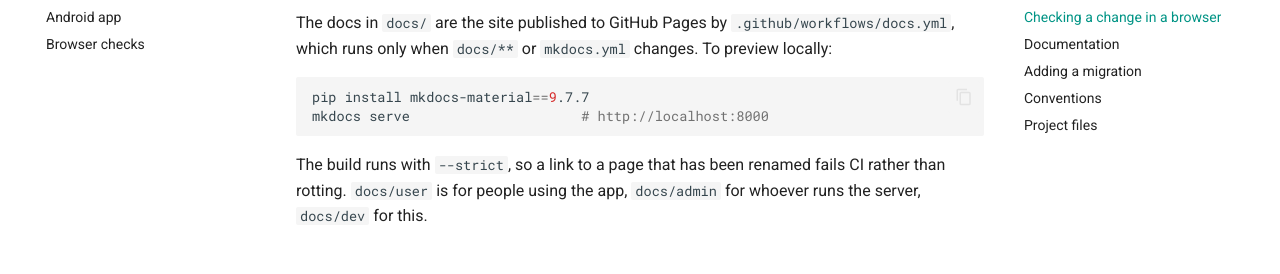
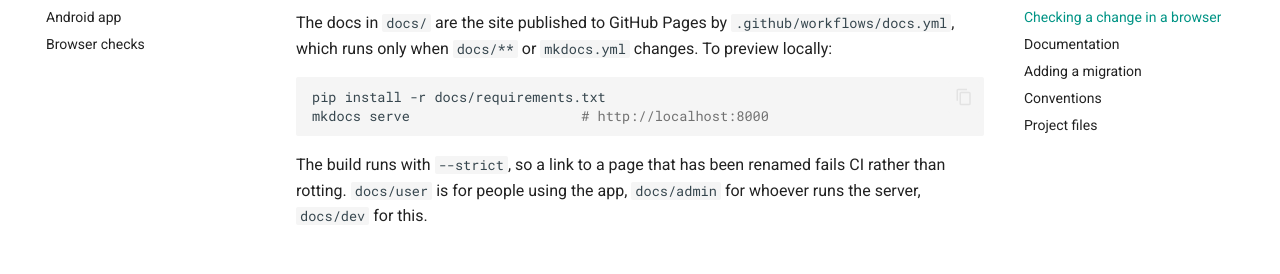
Before and after one commit to blurrycontour/activity-lens, an MkDocs documentation site: the page built from docs/dev/setup.md, in a window 1280 px wide and 900 px high, scrolled down 2193 px. Shown: the part 172-446 px from the top of the window. Built offline with MkDocs 1.6.1 and Material for MkDocs 9.7.7, drawn with Linux system fonts in a browser that asks for light colours; comment, search, counter and statistics services are not loaded.

Commit message:
Pin the docs build in a file pip can cache
setup-python's pip cache wants a requirements file and fails the job without
one. The pin moves into docs/requirements.txt, which is also what a local
preview installs — the version is named once rather than twice.

````diff
--- a/docs/dev/setup.md
+++ b/docs/dev/setup.md
@@ -80,7 +80,7 @@
 changes. To preview locally:
 
 ```bash
-pip install mkdocs-material==9.7.7
+pip install -r docs/requirements.txt
 mkdocs serve                     # http://localhost:8000
 ```
 
--- /dev/null
+++ b/docs/requirements.txt
@@ -0,0 +1,2 @@
+# Pinned: the docs site must not change on a day nobody touched it.
+mkdocs-material==9.7.7
````
Also changed, not shown: 1 other file.
